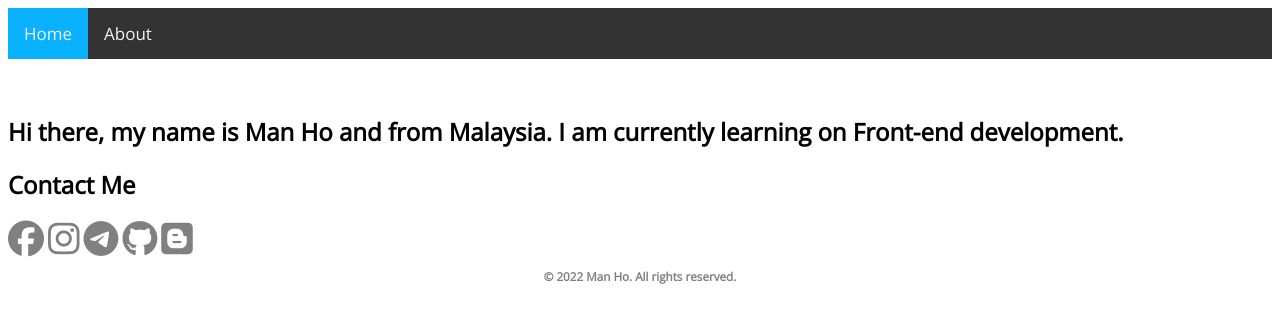
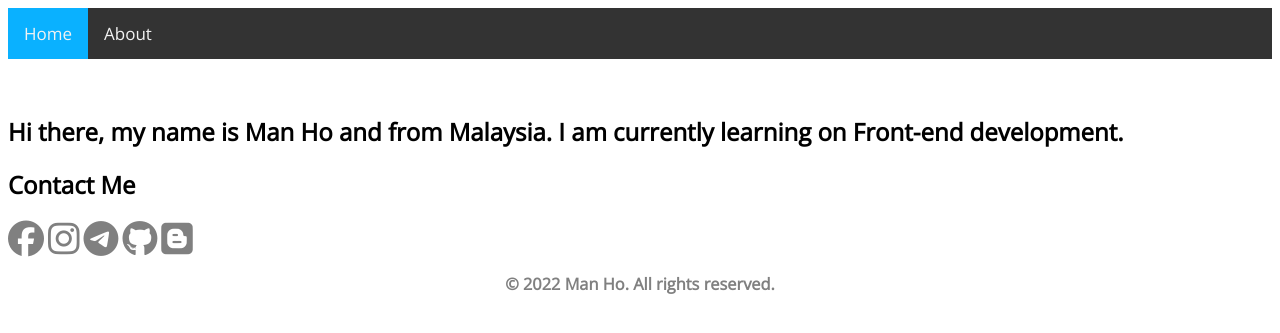
Before and after one commit to manho30/v1.manho30.me, a PHP site: page / in a window 1280 px wide. Shown: the top 333 px of the page. Run offline with PHP 8.4, Linux system fonts and the light colour scheme; some libraries are stand-ins or nearby versions.

Commit message:
Update index.css

```diff
--- a/index.css
+++ b/index.css
@@ -15,10 +15,13 @@ a {
 	overflow: hidden;
 	background-color: #333;
 }
+.icons a {
+        text-align: center;
+}
 .copy_right {
         color: #808080;
         text-align: center;
-        font-size: 10px
+        font-size: 14px
 }
 .topnav a {
 	float: left;
```
